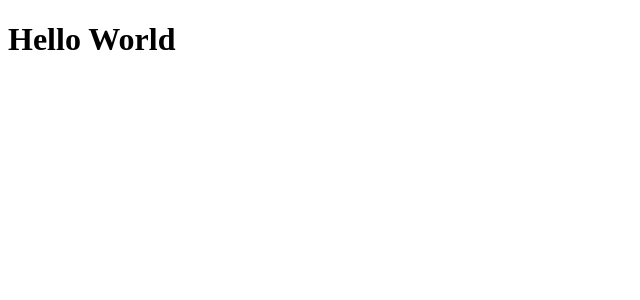
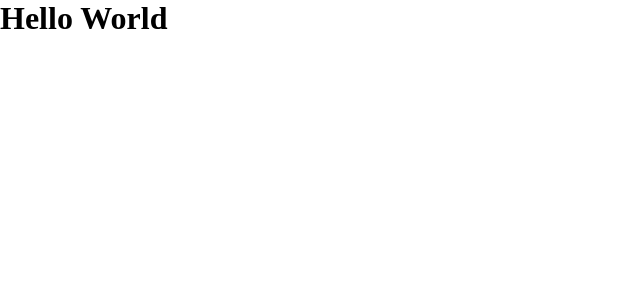
Before and after one commit to joaohitallo/ignite-React-01-GithubExplorer, a React app: page / in a window 1280 px wide. Shown: the top 300 px of the page, without its empty margins (0-640 px from the left). Built offline with nearby package versions, Linux system fonts and the light colour scheme.

Commit message:
Importando CSS - aula 09

```diff
--- a/package.json
+++ b/package.json
@@ -8,8 +8,10 @@
     "build": "cross-env NODE_ENV=production webpack"
   },
   "dependencies": {
+    "css-loader": "^5.1.3",
     "react": "^17.0.2",
-    "react-dom": "^17.0.2"
+    "react-dom": "^17.0.2",
+    "style-loader": "^2.0.0"
   },
   "devDependencies": {
     "@babel/cli": "^7.13.10",
--- a/src/App.jsx
+++ b/src/App.jsx
@@ -1,3 +1,5 @@
+import './styles/global.css'
+
 export function App() {
     return <h1>Hello World</h1>
 }
--- /dev/null
+++ b/src/styles/global.css
@@ -0,0 +1,9 @@
+* {
+    margin: 0;
+    padding: 0;
+    box-sizing: border-box;
+}
+
+body {
+    font: Arial, Helvetica, sans-serif;
+}
--- a/webpack.config.js
+++ b/webpack.config.js
@@ -29,6 +29,11 @@ module.exports = {
                 test: /\.jsx$/,
                 exclude: /node_modules/,
                 use: 'babel-loader',
+            },
+            {
+                test: /\.css$/,
+                exclude: /node_modules/,
+                use: ['style-loader', 'css-loader'],
             }
         ]
     }
```
Also changed, not shown: 1 other file (tests, documents, lock files or other folders).
